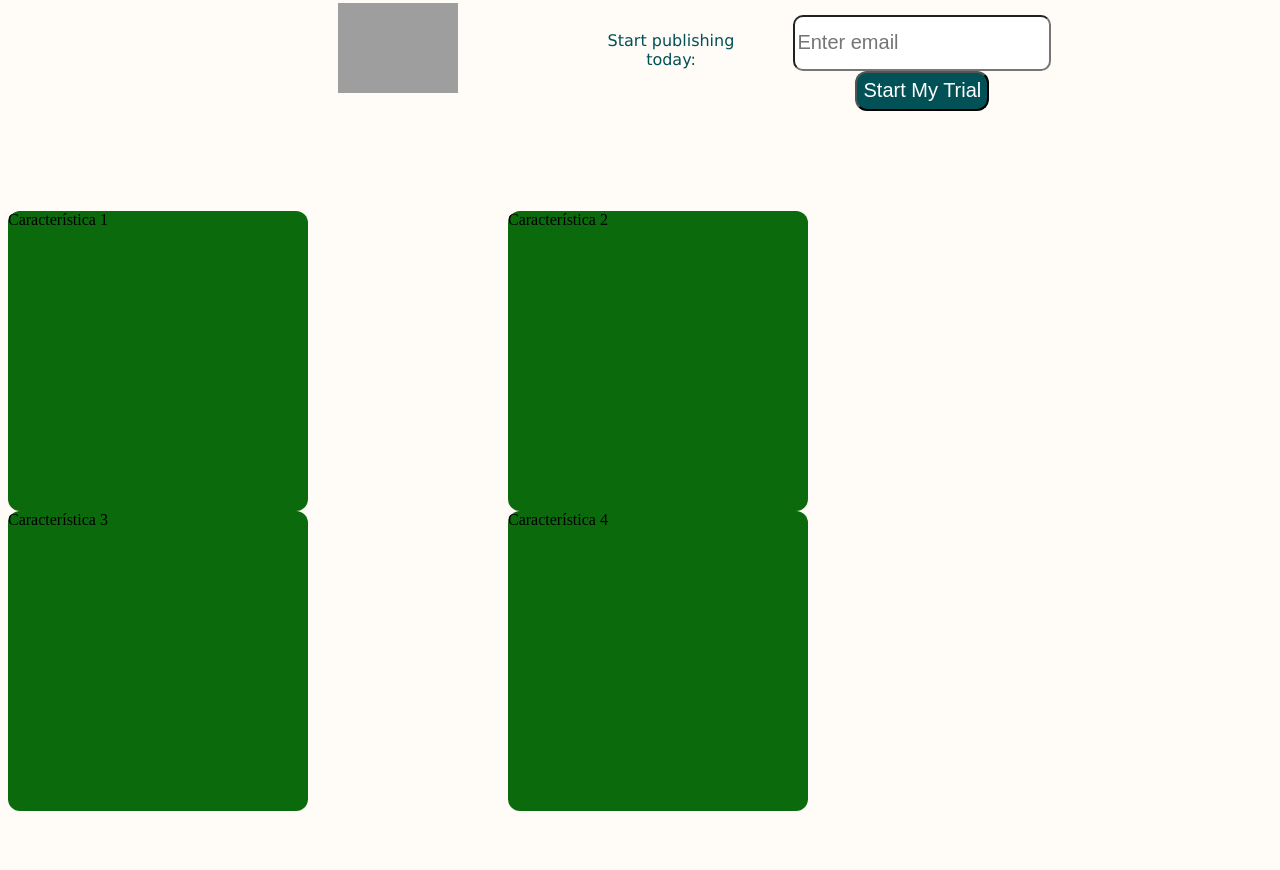
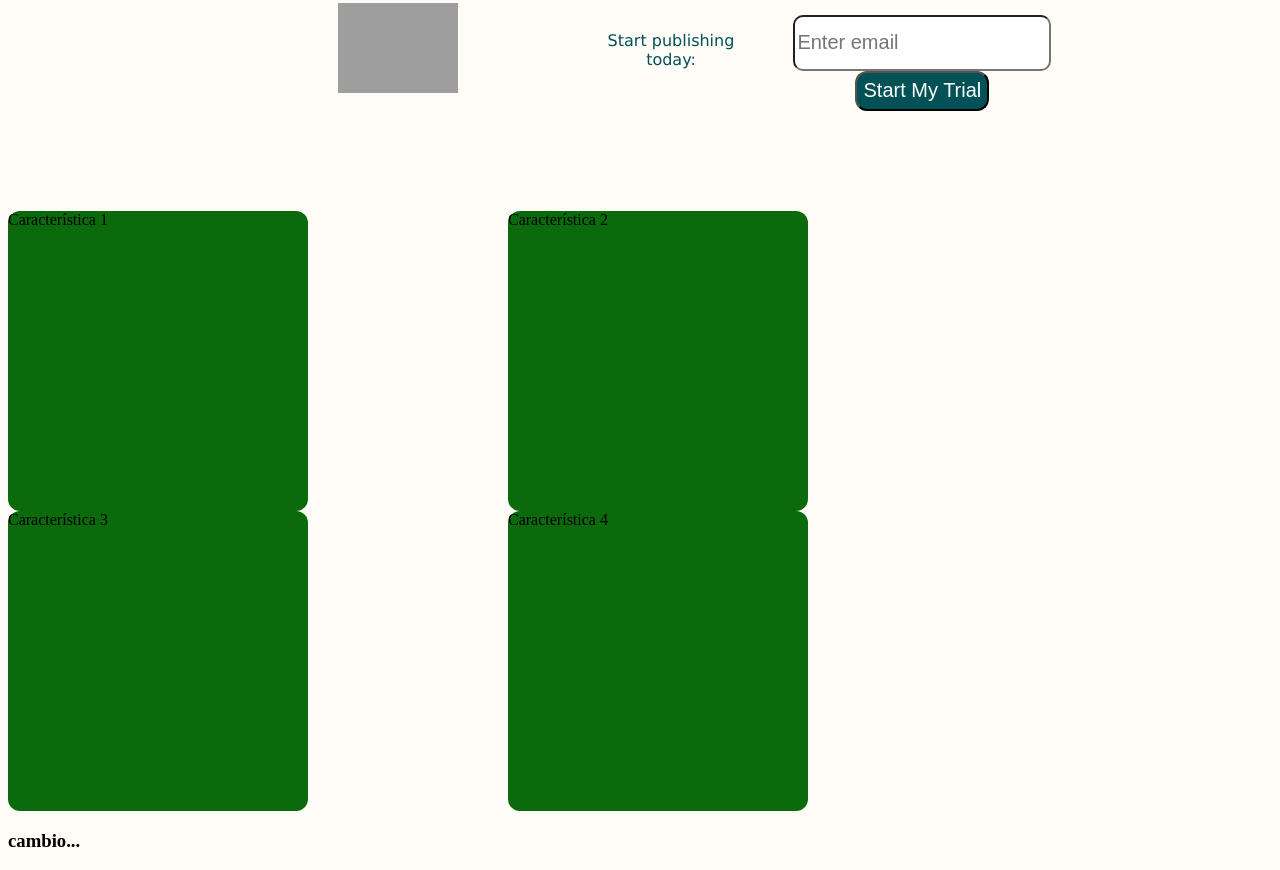
Before and after one commit to oyervidesan/matchaBedu, a plain HTML site: page Sesión 1/Matcha/index.html in a window 1280 px wide. Shown: the part 1247-2117 px from the top of the page. Before the commit the page ends 2066 px from the top, so only its background shows below. Drawn offline with Linux system fonts and the light colour scheme; grey boxes are pictures that could not be loaded.

Commit message:
changes dev-angel

```diff
--- a/Sesión 1/Matcha/index.html
+++ b/Sesión 1/Matcha/index.html
@@ -110,7 +110,7 @@
     </section>
 
 
-
+<h3>cambio...</h3>
 
   </body>
 </html>
```
